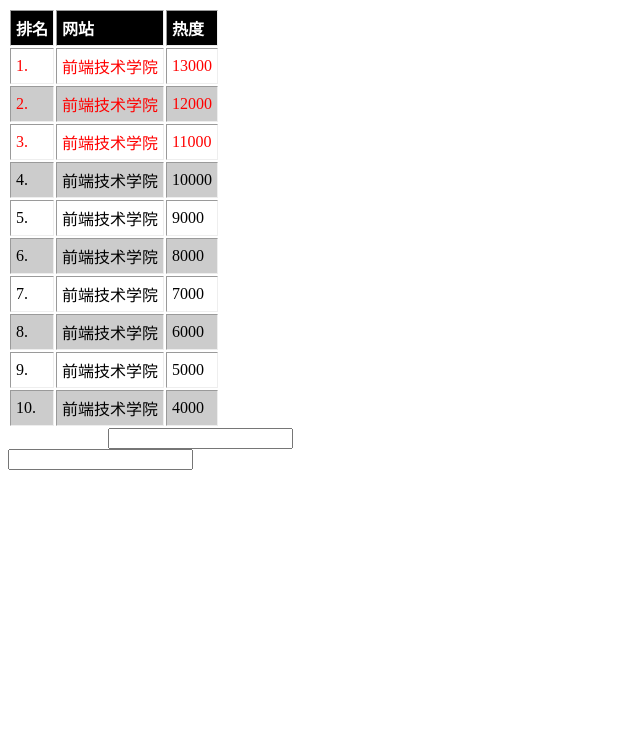
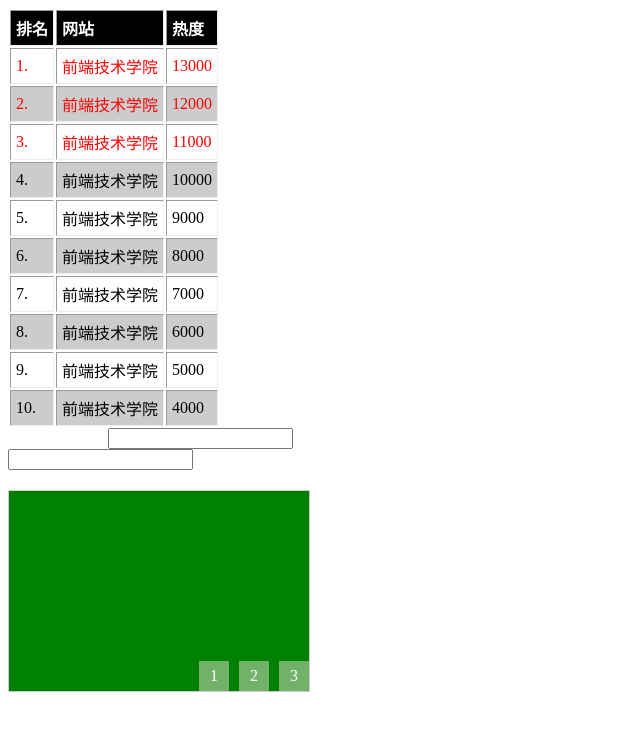
Before and after one commit to QianGuoqing/IFE2016_Spring, a plain HTML site: page 任务十二：学习CSS 3的新特性/index.html in a window 1280 px wide. Shown: the whole page, without its empty margins (0-640 px from the left). Drawn offline with Linux system fonts and the light colour scheme.

Commit message:
add task12-3

```diff
--- a/任务十二：学习CSS 3的新特性/css/style.css
+++ b/任务十二：学习CSS 3的新特性/css/style.css
@@ -43,3 +43,47 @@ table tr:nth-child(4) {
     animation-name: animating;
     animation-duration: 1s;
 }
+
+.tab {
+    margin-top: 20px;
+    position: relative;
+    width: 300px;
+    height: 200px;
+    border: 1px solid #cccccc;
+    background: green;
+}
+ul, li {
+    margin: 0;
+    padding: 0;
+}
+li {
+    list-style: none;
+    color: #fff;
+    background: #72b16a;
+    width: 30px;
+    height: 30px;
+    text-align: center;
+    line-height: 30px;
+    margin-left: 10px;
+    cursor: pointer;
+}
+.list {
+    display: flex;
+    position: absolute;
+    bottom: 0;
+    right: 0;
+}
+
+@keyframes toBlue {
+    from {
+
+    }
+    to {
+        background: blue;
+    }
+}
+
+.two:hover {
+    animation-name: toBlue;
+    animation-duration: 1s;
+}
--- a/任务十二：学习CSS 3的新特性/index.html
+++ b/任务十二：学习CSS 3的新特性/index.html
@@ -67,6 +67,12 @@
 <br>
 <input type="text" class="txt">
 <br>
-
+<div class="tab">
+    <ul class="list">
+        <li class="one">1</li>
+        <li class="two">2</li>
+        <li class="three">3</li>
+    </ul>
+</div>
 </body>
 </html>
```
